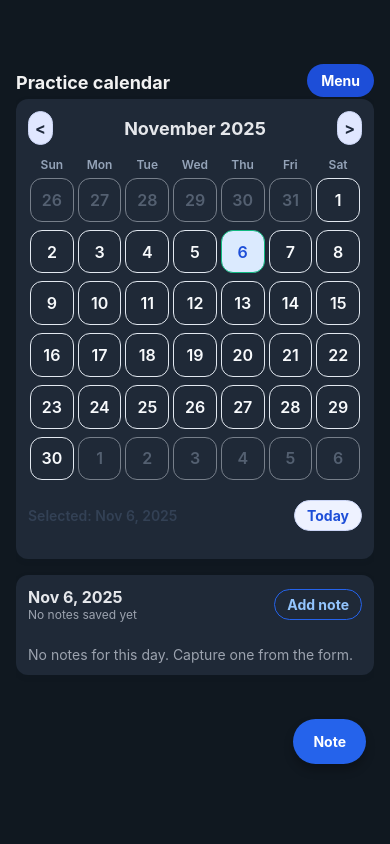
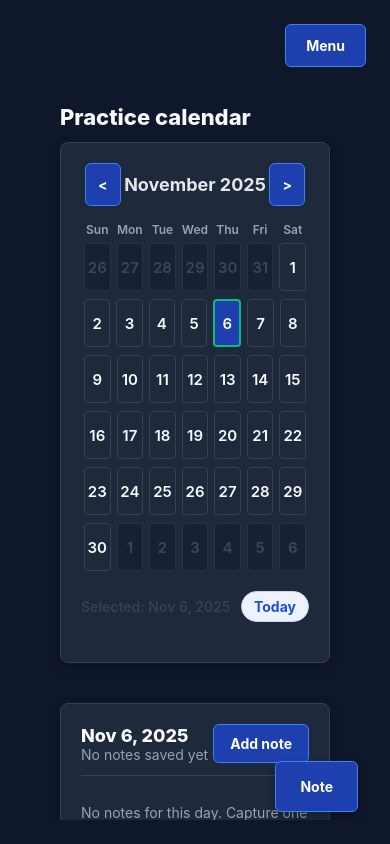
Before and after one commit to Gnadri/Tensai-Typemaster, a React Native app: screen / in a window 390 px wide. Built offline with nearby package versions, Linux system fonts and the light colour scheme.

Commit message:
added desktop launch script and exit function that closes the react server

```diff
--- a/mobile/src/styles/appStyles.ts
+++ b/mobile/src/styles/appStyles.ts
@@ -1,20 +1,22 @@
 import { StyleSheet } from 'react-native';
 
 export const styles = StyleSheet.create({
-  appShell: { flex: 1, padding: 16, backgroundColor: '#101820' },
+  appShell: { flex: 1, padding: 24, backgroundColor: '#0f172a' },
   menuFab: {
     position: 'absolute',
-    top: 64,
-    right: 16,
+    top: 24,
+    right: 24,
     zIndex: 10,
-    paddingHorizontal: 14,
-    paddingVertical: 8,
-    backgroundColor: '#1d4ed8',
-    borderRadius: 999,
+    paddingHorizontal: 20,
+    paddingVertical: 12,
+    backgroundColor: '#1e40af',
+    borderRadius: 6,
+    borderWidth: 1,
+    borderColor: '#3b82f6',
   },
-  menuButtonLabel: { color: '#fff', fontWeight: '700' },
-  appLayout: { flex: 1, paddingTop: 56 },
-  mainContent: { flex: 1 },
+  menuButtonLabel: { color: '#fff', fontWeight: '700', fontSize: 14 },
+  appLayout: { flex: 1, paddingTop: 80, paddingHorizontal: 12 },
+  mainContent: { flex: 1, maxWidth: 1400, alignSelf: 'center', width: '100%' },
   sidebarOverlay: {
     position: 'absolute',
     left: 0,
@@ -25,59 +27,68 @@ export const styles = StyleSheet.create({
     justifyContent: 'flex-end',
     zIndex: 20,
   },
-  sidebarBackdrop: { flex: 1, backgroundColor: 'rgba(15,23,42,0.6)' },
+  sidebarBackdrop: { flex: 1, backgroundColor: 'rgba(15,23,42,0.8)' },
   sidebarPanel: {
-    width: 240,
-    backgroundColor: '#0f172a',
-    paddingVertical: 24,
-    paddingHorizontal: 16,
-    borderTopLeftRadius: 24,
-    borderBottomLeftRadius: 24,
+    width: 320,
+    backgroundColor: '#1e293b',
+    paddingVertical: 32,
+    paddingHorizontal: 24,
+    borderLeftWidth: 2,
+    borderLeftColor: '#334155',
+    borderRadius: 0,
   },
-  sidebarItem: { paddingVertical: 10, paddingHorizontal: 16, borderRadius: 12, marginBottom: 8 },
-  sidebarItemActive: { backgroundColor: '#1d4ed8' },
-  sidebarLabel: { color: '#94a3b8', fontWeight: '600' },
+  sidebarItem: { paddingVertical: 14, paddingHorizontal: 20, borderRadius: 4, marginBottom: 6, borderWidth: 1, borderColor: 'transparent' },
+  sidebarItemActive: { backgroundColor: '#1e40af', borderColor: '#3b82f6' },
+  sidebarLabel: { color: '#cbd5e1', fontWeight: '600', fontSize: 15 },
   sidebarLabelActive: { color: '#fff' },
+  sidebarDivider: { height: 1, backgroundColor: '#334155', marginTop: 14, marginBottom: 14 },
+  sidebarExitItem: { borderColor: '#7f1d1d', backgroundColor: 'rgba(127, 29, 29, 0.2)' },
+  sidebarExitLabel: { color: '#fecaca' },
   fab: {
     position: 'absolute',
-    right: 24,
-    bottom: 80,
-    backgroundColor: '#2563eb',
-    paddingHorizontal: 20,
-    paddingVertical: 14,
-    borderRadius: 999,
+    right: 32,
+    bottom: 32,
+    backgroundColor: '#1e40af',
+    paddingHorizontal: 24,
+    paddingVertical: 16,
+    borderRadius: 6,
+    borderWidth: 1,
+    borderColor: '#3b82f6',
     shadowColor: '#000',
-    shadowOpacity: 0.25,
-    shadowOffset: { width: 0, height: 6 },
-    shadowRadius: 10,
+    shadowOpacity: 0.3,
+    shadowOffset: { width: 0, height: 4 },
+    shadowRadius: 8,
+    elevation: 6,
+  },
+  fabLabel: { color: '#fff', fontWeight: '700', fontSize: 14 },
+  featureContent: { paddingBottom: 60, paddingHorizontal: 24 },
+  featureHeadline: { fontSize: 22, fontWeight: '800', color: '#f8fafc', marginBottom: 12 },
+  featureSubtitle: { color: '#94a3b8', marginBottom: 20, fontSize: 16 },
+  featureCard: {
+    backgroundColor: '#1e293b',
+    padding: 24,
+    borderRadius: 8,
+    borderWidth: 1,
+    borderColor: '#334155',
+    shadowColor: 'rgba(0,0,0,0.2)',
+    shadowOffset: { width: 0, height: 4 },
+    shadowOpacity: 1,
+    shadowRadius: 12,
     elevation: 4,
-  },
-  fabLabel: { color: '#fff', fontWeight: '700' },
-  featureContent: { paddingBottom: 48 },
-  featureHeadline: { fontSize: 18, fontWeight: '700', color: '#F2F2F2', marginBottom: 6 },
-  featureSubtitle: { color: '#9AA0A6', marginBottom: 12 },
-  featureCard: {
-    backgroundColor: '#1f2937',
-    padding: 12,
-    borderRadius: 12,
-    shadowColor: 'rgba(15,23,42,0.08)',
-    shadowOffset: { width: 0, height: 2 },
-    shadowOpacity: 1,
-    shadowRadius: 6,
-    elevation: 2,
+    marginBottom: 16,
   },
   promptCard: { marginBottom: 12 },
   promptLabel: { fontWeight: '700' },
   promptText: { color: '#e5e7eb', marginVertical: 6 },
   promptButton: { alignSelf: 'flex-start', padding: 8, backgroundColor: '#2563eb', borderRadius: 8 },
   promptButtonLabel: { color: '#fff', fontWeight: '700' },
-  textArea: { backgroundColor: '#1f2937', borderRadius: 10, padding: 12, minHeight: 120, marginBottom: 12 },
-  toggleRow: { flexDirection: 'row', justifyContent: 'space-between', alignItems: 'center', marginBottom: 12 },
-  toggleLabel: { fontWeight: '600' },
-  toggleHelper: { color: '#9ca3af', fontSize: 12 },
-  primaryButton: { backgroundColor: '#2563eb', padding: 12, borderRadius: 10, alignItems: 'center', marginVertical: 12 },
-  primaryButtonDisabled: { opacity: 0.6 },
-  primaryLabel: { color: '#fff', fontWeight: '700' },
+  textArea: { backgroundColor: '#1e293b', borderRadius: 6, padding: 16, minHeight: 140, marginBottom: 16, borderWidth: 1, borderColor: '#334155', fontSize: 15, color: '#f8fafc' },
+  toggleRow: { flexDirection: 'row', justifyContent: 'space-between', alignItems: 'center', marginBottom: 16, paddingVertical: 8 },
+  toggleLabel: { fontWeight: '600', fontSize: 15, color: '#e2e8f0' },
+  toggleHelper: { color: '#94a3b8', fontSize: 13 },
+  primaryButton: { backgroundColor: '#1e40af', padding: 16, borderRadius: 6, alignItems: 'center', marginVertical: 16, borderWidth: 1, borderColor: '#3b82f6' },
+  primaryButtonDisabled: { opacity: 0.5, backgroundColor: '#475569' },
+  primaryLabel: { color: '#fff', fontWeight: '700', fontSize: 15 },
   errorBox: { backgroundColor: '#fee2e2', padding: 10, borderRadius: 8 },
   errorText: { color: '#991b1b' },
   resultCard: { marginVertical: 12 },
@@ -105,15 +116,15 @@ export const styles = StyleSheet.create({
   historyScore: { marginLeft: 'auto', fontWeight: '700' },
   historyText: { color: '#e5e7eb' },
   historyTimestamp: { color: '#9aa0a6', fontSize: 12, marginTop: 4 },
-  kanjiGrid: { display: 'flex', flexDirection: 'row', flexWrap: 'wrap', gap: 8 },
-  kanjiCell: { width: 64, height: 64, borderRadius: 8, backgroundColor: '#1f2937', alignItems: 'center', justifyContent: 'center' },
-  kanjiChar: { fontSize: 28 },
-  kanjiCount: { color: '#9ca3af', marginTop: 8 },
-  calendarLayout: { flex: 1, width: '100%', flexDirection: 'column' },
-  calendarBoard: { marginBottom: 16 },
-  calendarBoardHeader: { flexDirection: 'row', justifyContent: 'space-between', alignItems: 'center', marginBottom: 12 },
-  calendarHeaderButton: { padding: 6, borderRadius: 999, borderWidth: 1, borderColor: '#cbd5f5', backgroundColor: '#e0e7ff' },
-  calendarHeaderButtonLabel: { fontSize: 16, fontWeight: '700', color: '#1e293b' },
+  kanjiGrid: { display: 'flex', flexDirection: 'row', flexWrap: 'wrap', gap: 12 },
+  kanjiCell: { width: 80, height: 80, borderRadius: 4, backgroundColor: '#1e293b', alignItems: 'center', justifyContent: 'center', borderWidth: 1, borderColor: '#334155' },
+  kanjiChar: { fontSize: 32, color: '#f8fafc' },
+  kanjiCount: { color: '#94a3b8', marginTop: 12, fontSize: 14 },
+  calendarLayout: { flex: 1, width: '100%', flexDirection: 'column', gap: 16 },
+  calendarBoard: { marginBottom: 20 },
+  calendarBoardHeader: { flexDirection: 'row', justifyContent: 'space-between', alignItems: 'center', marginBottom: 16, paddingHorizontal: 4 },
+  calendarHeaderButton: { padding: 12, borderRadius: 6, borderWidth: 1, borderColor: '#3b82f6', backgroundColor: '#1e40af' },
+  calendarHeaderButtonLabel: { fontSize: 14, fontWeight: '700', color: '#ffffff' },
   calendarBoardTitle: { color: '#e5e7eb', fontSize: 18, fontWeight: '700' },
   calendarWeekdays: { flexDirection: 'row', justifyContent: 'space-between', marginBottom: 6 },
   calendarWeekdayLabel: { width: '14.2857%', textAlign: 'center', fontSize: 12, fontWeight: '600', color: '#94a3b8' },
@@ -126,29 +137,30 @@ export const styles = StyleSheet.create({
   calendarDay: {
     flex: 1,
     aspectRatio: 1,
-    borderRadius: 12,
+    borderRadius: 4,
     alignItems: 'center',
     justifyContent: 'center',
     borderWidth: 1,
-    borderColor: '#e2e8f0',
-    backgroundColor: '#1f2937',
-    paddingVertical: 4,
-    marginHorizontal: 2,
+    borderColor: '#334155',
+    backgroundColor: '#1e293b',
+    paddingVertical: 8,
+    marginHorizontal: 3,
+    minHeight: 48,
   },
-  calendarDayMuted: { opacity: 0.45 },
-  calendarDaySelected: { borderColor: '#2563eb', backgroundColor: '#dbeafe' },
-  calendarDayToday: { borderColor: '#10b981' },
-  calendarDayLabel: { fontSize: 16, fontWeight: '600', color: '#f8fafc' },
-  calendarDayLabelMuted: { color: '#94a3b8' },
-  calendarDayLabelSelected: { color: '#1d4ed8' },
+  calendarDayMuted: { opacity: 0.4, backgroundColor: '#0f172a' },
+  calendarDaySelected: { borderColor: '#3b82f6', backgroundColor: '#1e40af', borderWidth: 2 },
+  calendarDayToday: { borderColor: '#10b981', borderWidth: 2 },
+  calendarDayLabel: { fontSize: 15, fontWeight: '600', color: '#f8fafc' },
+  calendarDayLabelMuted: { color: '#64748b' },
+  calendarDayLabelSelected: { color: '#ffffff' },
   calendarDayDot: { width: 6, height: 6, borderRadius: 3, marginTop: 4, backgroundColor: '#2563eb' },
   calendarSelectedActions: { marginTop: 12, flexDirection: 'row', justifyContent: 'space-between', alignItems: 'center' },
   calendarSelectedLabel: { color: '#334155', fontWeight: '600' },
   calendarTodayButton: { paddingHorizontal: 12, paddingVertical: 6, borderRadius: 999, borderWidth: 1, borderColor: '#cbd5f5', backgroundColor: '#eef2ff' },
   calendarTodayLabel: { color: '#1d4ed8', fontWeight: '700' },
-  calendarWrapper: { marginBottom: 16 },
-  calendarInput: { backgroundColor: '#1f2937', padding: 8, borderRadius: 8, marginVertical: 8, borderWidth: 1, borderColor: '#e5e7eb', color: '#f8fafc' },
-  calendarNoteEditor: { minHeight: 120, backgroundColor: '#1f2937', borderRadius: 10, padding: 12, marginBottom: 16, borderWidth: 1, borderColor: '#e5e7eb', color: '#f8fafc' },
+  calendarWrapper: { marginBottom: 24, padding: 20, backgroundColor: '#1e293b', borderRadius: 8, borderWidth: 1, borderColor: '#334155' },
+  calendarInput: { backgroundColor: '#0f172a', padding: 12, borderRadius: 6, marginVertical: 10, borderWidth: 1, borderColor: '#334155', color: '#f8fafc', fontSize: 15 },
+  calendarNoteEditor: { minHeight: 140, backgroundColor: '#0f172a', borderRadius: 6, padding: 16, marginBottom: 20, borderWidth: 1, borderColor: '#334155', color: '#f8fafc', fontSize: 15 },
   noteStageTitle: { fontWeight: '700', fontSize: 16, color: '#f8fafc', marginBottom: 8 },
   notePreviewLabel: { color: '#94a3b8', fontSize: 12, fontWeight: '600', marginTop: 4 },
   notePreviewText: { color: '#f8fafc', fontSize: 15, marginBottom: 12 },
@@ -184,35 +196,37 @@ export const styles = StyleSheet.create({
     right: 0,
     top: 0,
     bottom: 0,
-    backgroundColor: 'rgba(0,0,0,0.65)',
+    backgroundColor: 'rgba(0,0,0,0.75)',
     justifyContent: 'center',
     alignItems: 'center',
-    padding: 16,
+    padding: 32,
     zIndex: 40,
   },
   editModalPanel: {
     width: '100%',
-    maxWidth: 420,
-    backgroundColor: '#0f172a',
-    borderRadius: 20,
-    padding: 20,
+    maxWidth: 600,
+    backgroundColor: '#1e293b',
+    borderRadius: 8,
+    padding: 32,
+    borderWidth: 1,
+    borderColor: '#334155',
   },
   editModalHeader: { flexDirection: 'row', justifyContent: 'space-between', alignItems: 'center', marginBottom: 12 },
   editModalTitle: { color: '#f8fafc', fontSize: 18, fontWeight: '700' },
   editModalClose: { color: '#94a3b8', fontSize: 22, fontWeight: '700', paddingHorizontal: 6 },
   editModalActions: { flexDirection: 'row', justifyContent: 'flex-end', gap: 12, marginTop: 16 },
-  stageActionsSingle: { alignItems: 'flex-end' },
-  stageActions: { flexDirection: 'row', justifyContent: 'space-between', alignItems: 'center', gap: 12, marginTop: 12 },
-  stagePrimaryButton: { backgroundColor: '#2563eb', paddingVertical: 12, paddingHorizontal: 18, borderRadius: 10, alignItems: 'center' },
-  stagePrimaryLabel: { color: '#fff', fontWeight: '700' },
-  stageSecondaryButton: { paddingVertical: 12, paddingHorizontal: 18, borderRadius: 10, borderWidth: 1, borderColor: '#cbd5f5', backgroundColor: '#1f2937' },
-  stageSecondaryLabel: { color: '#1d4ed8', fontWeight: '700' },
-  calendarNotePane: { flex: 1, marginBottom: 16 },
-  calendarNotePaneHeader: { flexDirection: 'row', justifyContent: 'space-between', alignItems: 'center', marginBottom: 12 },
-  calendarNotePaneTitle: { fontWeight: '700', fontSize: 16, color: '#e5e7eb' },
-  calendarNotePaneCount: { color: '#9ca3af', fontSize: 12 },
-  calendarAddButton: { paddingHorizontal: 12, paddingVertical: 6, borderRadius: 999, borderWidth: 1, borderColor: '#2563eb' },
-  calendarAddButtonLabel: { color: '#93c5fd', fontWeight: '700' },
+  stageActionsSingle: { alignItems: 'flex-end', marginTop: 16 },
+  stageActions: { flexDirection: 'row', justifyContent: 'space-between', alignItems: 'center', gap: 16, marginTop: 20 },
+  stagePrimaryButton: { backgroundColor: '#1e40af', paddingVertical: 14, paddingHorizontal: 24, borderRadius: 6, alignItems: 'center', borderWidth: 1, borderColor: '#3b82f6' },
+  stagePrimaryLabel: { color: '#fff', fontWeight: '700', fontSize: 15 },
+  stageSecondaryButton: { paddingVertical: 14, paddingHorizontal: 24, borderRadius: 6, borderWidth: 1, borderColor: '#475569', backgroundColor: '#374151' },
+  stageSecondaryLabel: { color: '#e2e8f0', fontWeight: '700', fontSize: 15 },
+  calendarNotePane: { flex: 1, marginBottom: 24, padding: 20, backgroundColor: '#1e293b', borderRadius: 8, borderWidth: 1, borderColor: '#334155' },
+  calendarNotePaneHeader: { flexDirection: 'row', justifyContent: 'space-between', alignItems: 'center', marginBottom: 16, paddingBottom: 12, borderBottomWidth: 1, borderBottomColor: '#334155' },
+  calendarNotePaneTitle: { fontWeight: '800', fontSize: 18, color: '#f8fafc' },
+  calendarNotePaneCount: { color: '#94a3b8', fontSize: 14 },
+  calendarAddButton: { paddingHorizontal: 16, paddingVertical: 10, borderRadius: 6, borderWidth: 1, borderColor: '#3b82f6', backgroundColor: '#1e40af' },
+  calendarAddButtonLabel: { color: '#ffffff', fontWeight: '700', fontSize: 14 },
   calendarNoteAlert: { marginBottom: 12 },
   calendarNoteLoading: { marginTop: 12 },
   calendarNoteEmpty: { color: '#9ca3af', marginTop: 12 },
@@ -224,22 +238,22 @@ export const styles = StyleSheet.create({
   calendarSourceLegendSwatch: { width: 14, height: 14, borderRadius: 7, marginRight: 8 },
   calendarSourceLegendLabel: { flex: 1, color: '#e5e7eb', fontWeight: '600' },
   calendarSourceLegendValue: { color: '#9ca3af', fontVariant: ['tabular-nums'] },
-  calendarNoteList: { marginTop: 8 },
-  calendarNoteCard: { backgroundColor: '#111827', padding: 10, borderRadius: 10, marginTop: 8 },
-  calendarNoteMeta: { flexDirection: 'row', justifyContent: 'space-between', alignItems: 'center', marginBottom: 6 },
-  calendarNoteBadge: { fontWeight: '700', color: '#2563eb' },
-  calendarNoteSource: { color: '#9ca3af', marginTop: 2 },
-  noteActions: { flexDirection: 'row', gap: 12 },
-  calendarNoteEdit: { color: '#38bdf8', fontWeight: '600' },
-  calendarNoteDelete: { color: '#ef4444', fontWeight: '600' },
-  calendarNoteText: { marginTop: 4, color: '#e5e7eb' },
-  calendarNoteDetail: { color: '#9ca3af', marginTop: 6, fontStyle: 'italic' },
+  calendarNoteList: { marginTop: 12 },
+  calendarNoteCard: { backgroundColor: '#0f172a', padding: 16, borderRadius: 6, marginTop: 12, borderWidth: 1, borderColor: '#334155' },
+  calendarNoteMeta: { flexDirection: 'row', justifyContent: 'space-between', alignItems: 'center', marginBottom: 10, paddingBottom: 8, borderBottomWidth: 1, borderBottomColor: '#1e293b' },
+  calendarNoteBadge: { fontWeight: '700', color: '#3b82f6', fontSize: 14 },
+  calendarNoteSource: { color: '#94a3b8', marginTop: 4, fontSize: 13 },
+  noteActions: { flexDirection: 'row', gap: 16 },
+  calendarNoteEdit: { color: '#06b6d4', fontWeight: '600', fontSize: 14 },
+  calendarNoteDelete: { color: '#ef4444', fontWeight: '600', fontSize: 14 },
+  calendarNoteText: { marginTop: 8, color: '#e2e8f0', fontSize: 15, lineHeight: 22 },
+  calendarNoteDetail: { color: '#94a3b8', marginTop: 8, fontStyle: 'italic', fontSize: 13 },
   noteListDate: { color: '#94a3b8', fontSize: 12, marginBottom: 4 },
-  pillGroup: { marginVertical: 8 },
-  pillLabel: { fontWeight: '700', marginBottom: 6, color: '#ffffff' },
-  pillRow: { flexDirection: 'row', gap: 8, flexWrap: 'wrap' },
-  pill: { paddingVertical: 6, paddingHorizontal: 10, backgroundColor: '#1f2937', borderRadius: 8, marginRight: 8 },
-  pillActive: { backgroundColor: '#e6f0ff' },
-  pillText: { color: '#e5e7eb' },
-  pillTextActive: { color: '#2563eb', fontWeight: '700' },
+  pillGroup: { marginVertical: 12 },
+  pillLabel: { fontWeight: '800', marginBottom: 10, color: '#f8fafc', fontSize: 16 },
+  pillRow: { flexDirection: 'row', gap: 12, flexWrap: 'wrap' },
+  pill: { paddingVertical: 10, paddingHorizontal: 16, backgroundColor: '#374151', borderRadius: 4, marginRight: 8, borderWidth: 1, borderColor: '#4b5563' },
+  pillActive: { backgroundColor: '#1e40af', borderColor: '#3b82f6' },
+  pillText: { color: '#d1d5db', fontSize: 14 },
+  pillTextActive: { color: '#ffffff', fontWeight: '700' },
 });
```
Also changed, not shown: App.tsx (+60 -0 lines), mobile/styles/app-shell.css (+20 -20 lines), mobile/styles/compact.css (+47 -46 lines), webpack.config.js (+36 -0 lines), 2 other files (tests, documents, lock files or other folders).
